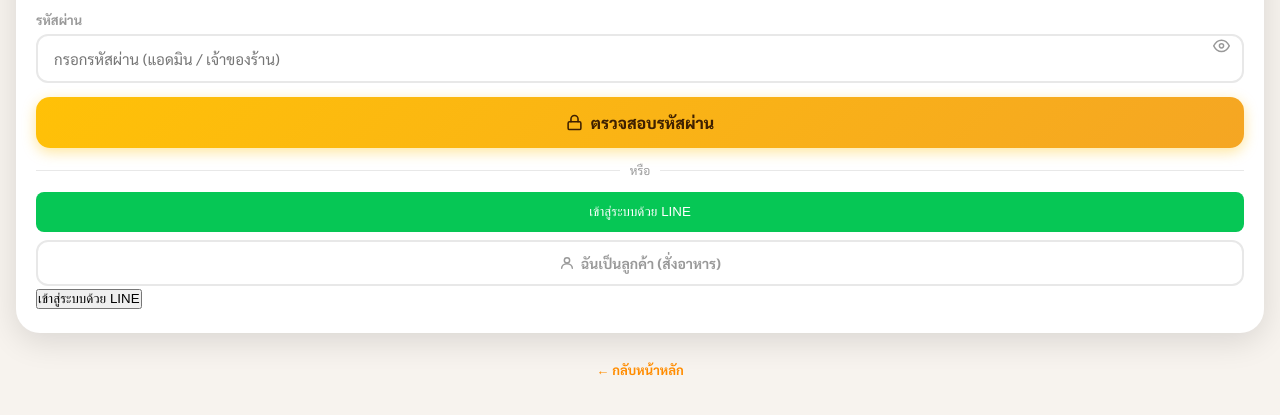
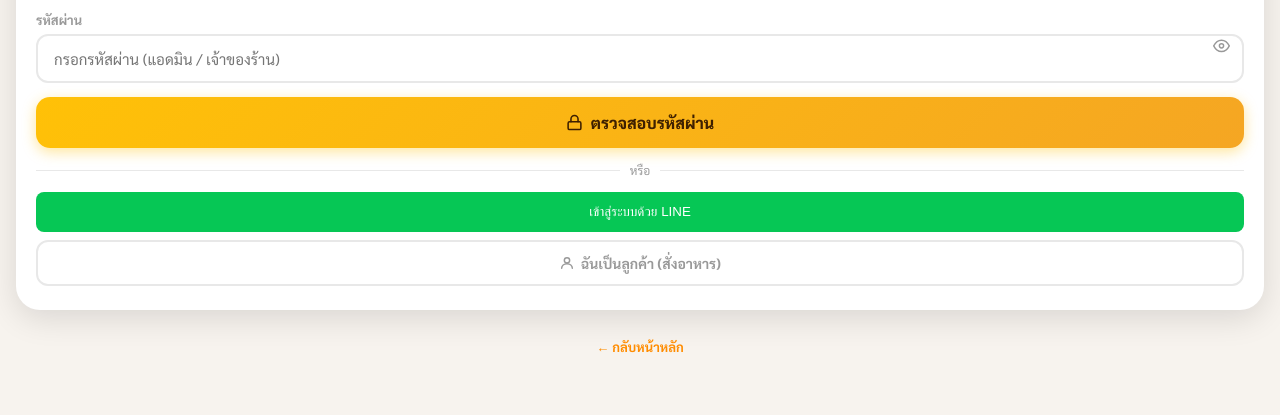
Before and after one commit to Im-oei/Im-oei, a plain HTML site: page Im-oei-main/login.html in a window 1280 px wide. Shown: the part 299-714 px from the top of the page. Drawn offline with Linux system fonts and the light colour scheme; a script that the page names is missing.

Commit message:
Update login.html

```diff
--- a/Im-oei-main/login.html
+++ b/Im-oei-main/login.html
@@ -121,9 +121,6 @@
         ฉันเป็นลูกค้า (สั่งอาหาร)
       </button>
     </div>
- <button type="button" onclick="lineLogin()">
-    เข้าสู่ระบบด้วย LINE
-  </button>
     <!-- STEP 2: กรอกชื่อ-เบอร์ลูกค้า -->
     <div id="step-2" class="step-panel">
       <div class="info-box">📱 กรอกชื่อและเบอร์โทรเพื่อติดตามออเดอร์ของคุณ</div>
@@ -311,7 +308,7 @@
   }
 } catch(e){ sessionStorage.clear(); }
 </script>
-<!-- script LINE LOGIN -->
+  <!-- script LINE LOGIN -->
 <script src="https://static.line-scdn.net/liff/edge/2/sdk.js"></script>
 
 <script>
```
